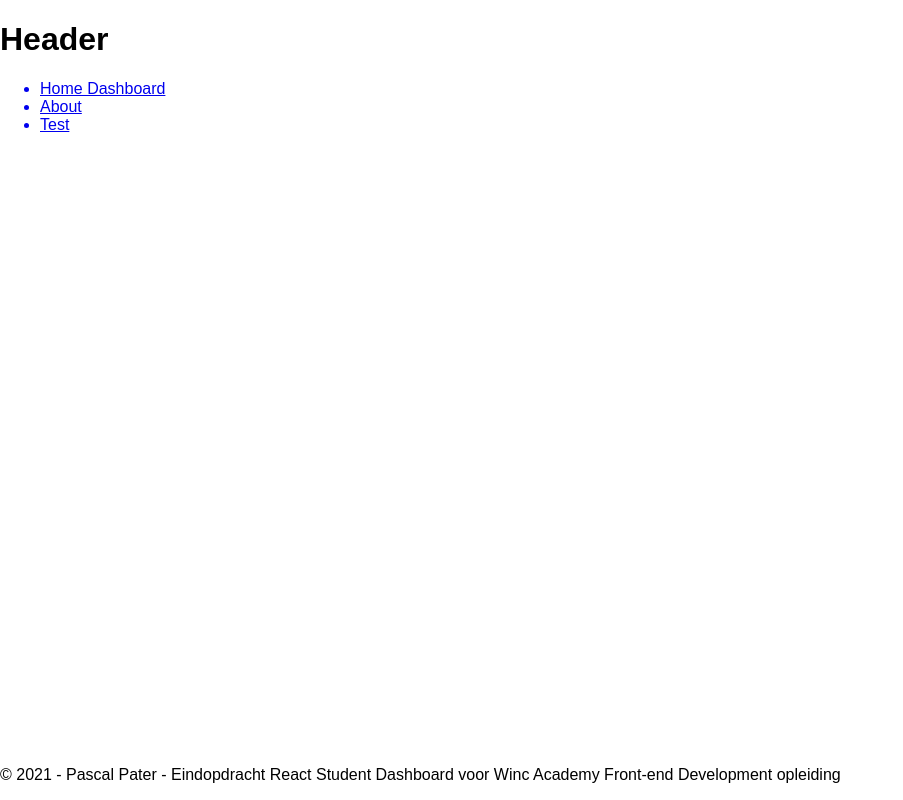
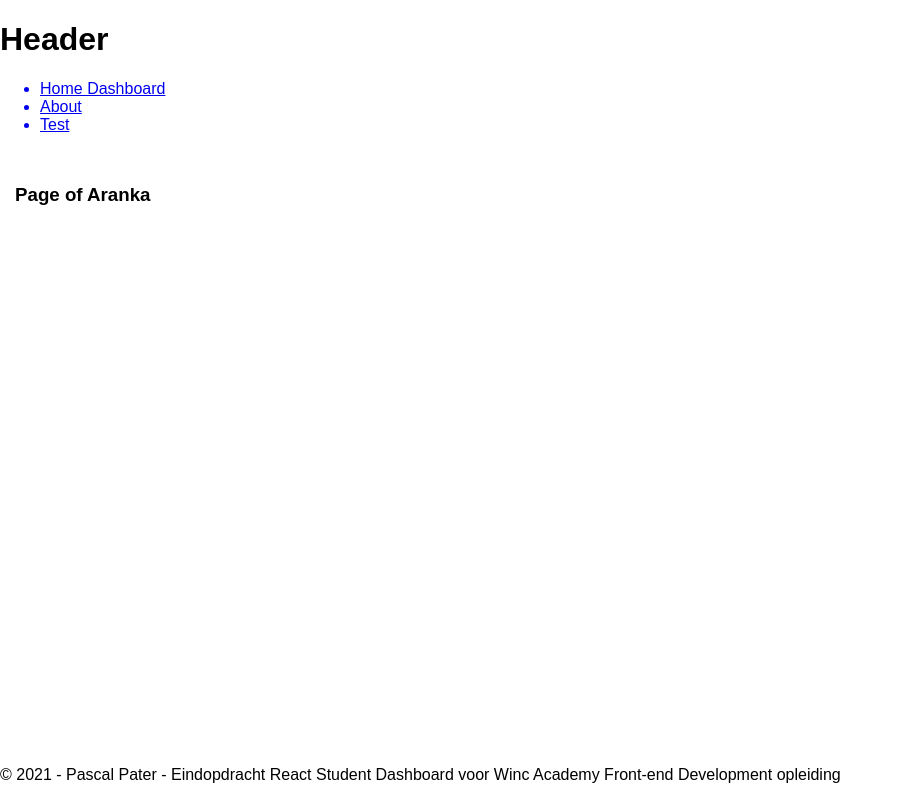
Before and after one commit to PasquinelP/pascal_pater-eindopdracht-React-Student-Dashboard, a React (Create React App) app: page /student/Aranka in a window 1280 px wide. Shown: the whole page, without its empty margins (0-903 px from the left). Built offline with nearby package versions, Linux system fonts and the light colour scheme; the HTML template or start-up script is replaced by a standard one.

Commit message:
create route per student

```diff
--- a/src/App.js
+++ b/src/App.js
@@ -5,6 +5,7 @@ import Header from "./components/Header";
 import Footer from "./components/Footer";
 import Dashboard from "./components/Dashboard";
 import About from "./components/About";
+import Student from "./components/Student";
 
 function App() {
   return (
@@ -20,6 +21,9 @@ function App() {
               <Route path="/about">
                 <About />
               </Route>
+              <Route path="/student/:name">
+                <Student />
+              </Route>
             </Switch>
           </main>
           <Footer />
--- a/src/components/Dashboard.js
+++ b/src/components/Dashboard.js
@@ -1,5 +1,6 @@
 import React, { useContext } from "react";
 import { AppContext } from "./AppContext";
+import { Link } from "react-router-dom";
 
 const Dashboard = () => {
 
@@ -8,7 +9,7 @@ const Dashboard = () => {
   const names = students.map((student) => student.name);
   const uniqueNames = [...new Set(names)];
   const studentsNames = uniqueNames.map((student, index) => ( {
-    id: index,
+    id: index + 1,
     name: student,
   }
   ));
@@ -16,10 +17,17 @@ const Dashboard = () => {
  console.log("Students data is: ", students);
  console.log(studentsNames)
 
+ const studentsList = studentsNames.map((student) => (
+   <li key={student.id}>
+     <Link to={`/student/${student.name}`}>{student.name}</Link>
+   </li>
+ ));
+
 
   return (
     <>
       <h1>Dashboard</h1>
+      <ul>{studentsList}</ul>
     </>
   );
 };
--- /dev/null
+++ b/src/components/Student.js
@@ -0,0 +1,14 @@
+import React from "react";
+import { useParams } from "react-router-dom";
+
+const Student = () => {
+  const { name } = useParams();
+
+  return (
+    <div>
+      <h3>Page of {name}</h3>
+    </div>
+  );
+};
+
+export default Student;
```
